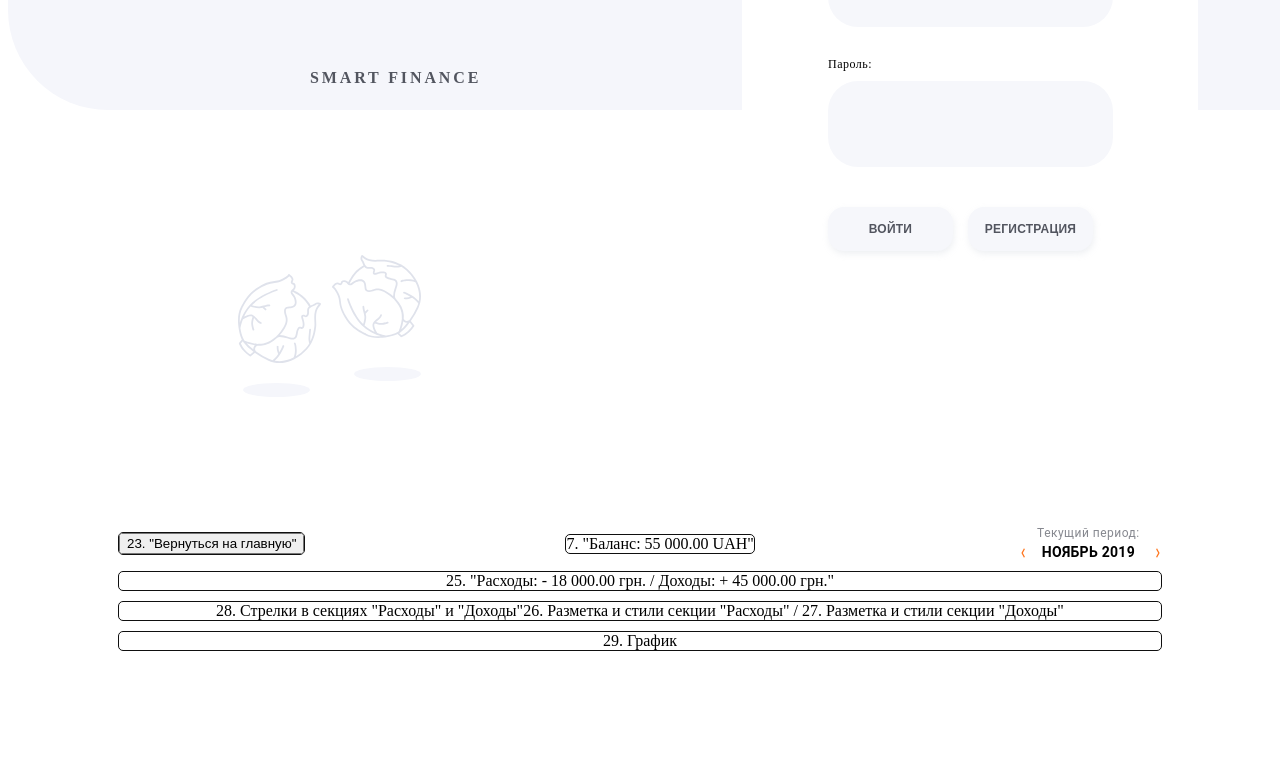
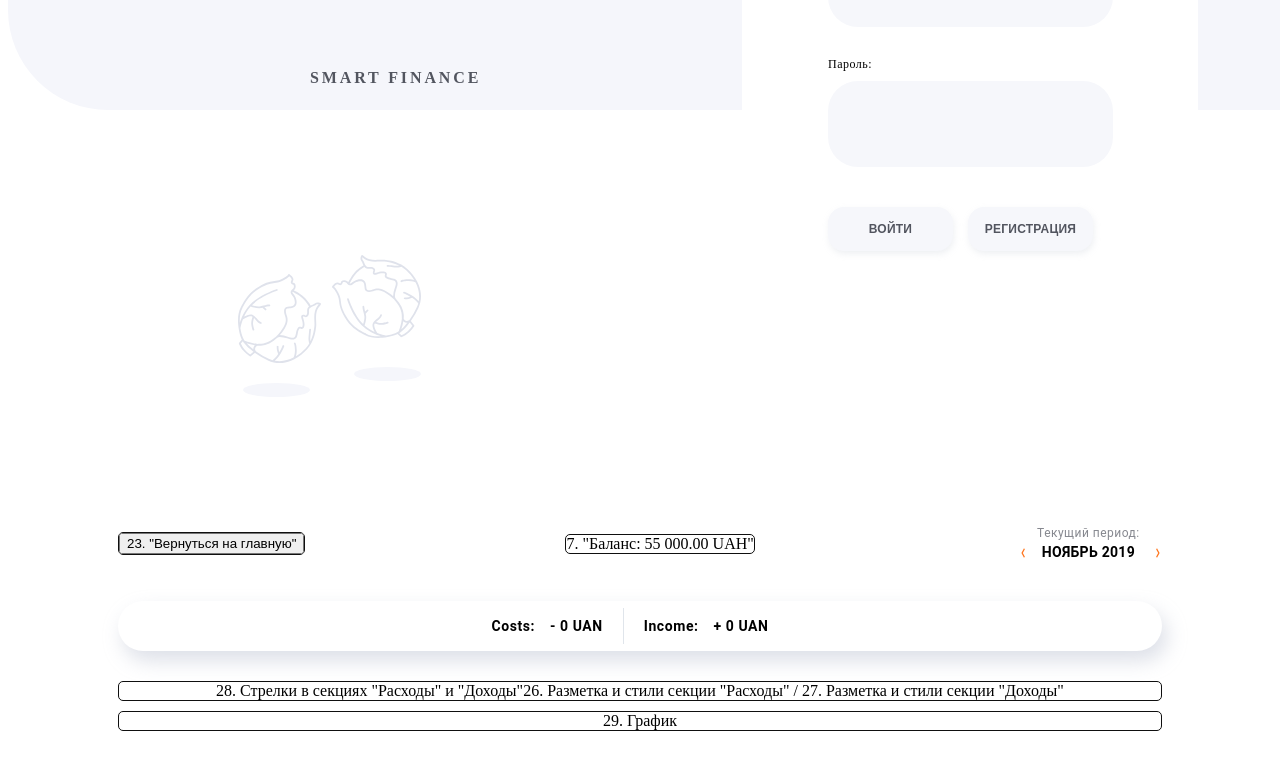
Before and after one commit to vmorgunov/project-smart-finance, a React (Create React App) app in the folder frontend/: page /report in a window 1280 px wide. Shown: the part 500-1270 px from the top of the page. Before the commit the page ends 1234 px from the top, so only its background shows below. Built offline with nearby package versions, Linux system fonts and the light colour scheme.

Commit message:
Update ReportView.jsx

```diff
--- a/frontend/src/views/ReportView/ReportView.jsx
+++ b/frontend/src/views/ReportView/ReportView.jsx
@@ -1,17 +1,18 @@
 import React from 'react';
 
 import MonthPicker from '../../components/MonthPicker/MonthPicker';
-
+import { ReportStatistic } from '../../components/ReportStatistic'
 import {
     ReportContainer,
     ReportNav,
     ReportComponent,
-    ReportCostsAndIncome,
     ReportCostsOrIncomeList,
     ReportGraph
 } from './ReportView.styled'
 
 function ReportView() {
+    // const [costs, setCosts] = useState([]);
+    // const [income, setIncome] = useState([]);
 return (
     <ReportContainer>
         <ReportNav>
@@ -23,7 +24,10 @@ return (
 
         </ReportNav>
 
-        <ReportCostsAndIncome>25.  "Расходы: - 18 000.00 грн. / Доходы: + 45 000.00 грн."</ReportCostsAndIncome>
+        <ReportStatistic>
+            {/* costs={costs}
+            income={income} */}
+        </ReportStatistic>
 
         <ReportCostsOrIncomeList>
             <div>28. Стрелки в секциях "Расходы" и "Доходы"</div>
```
